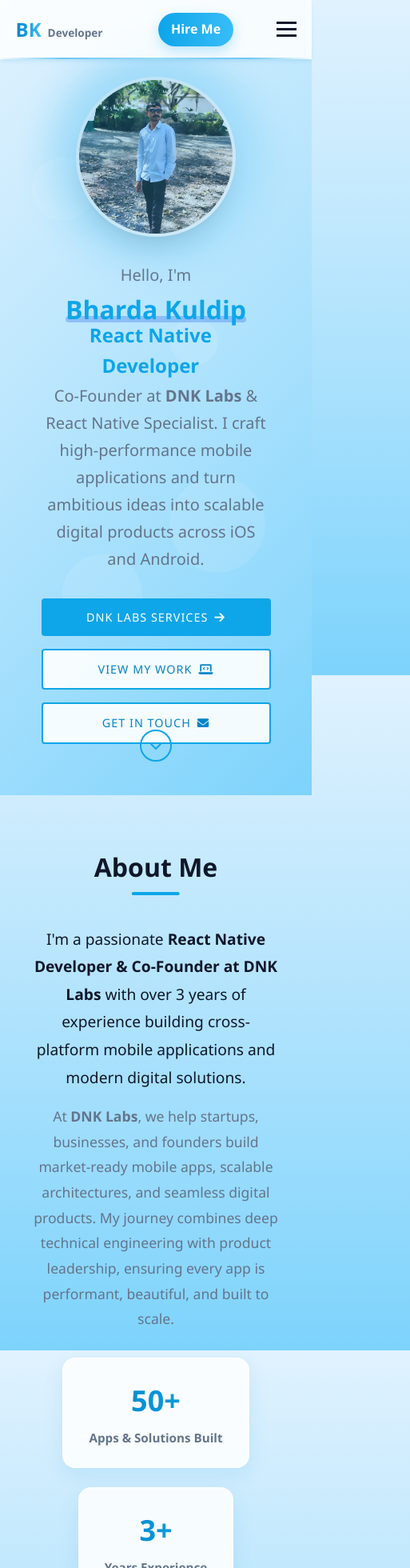
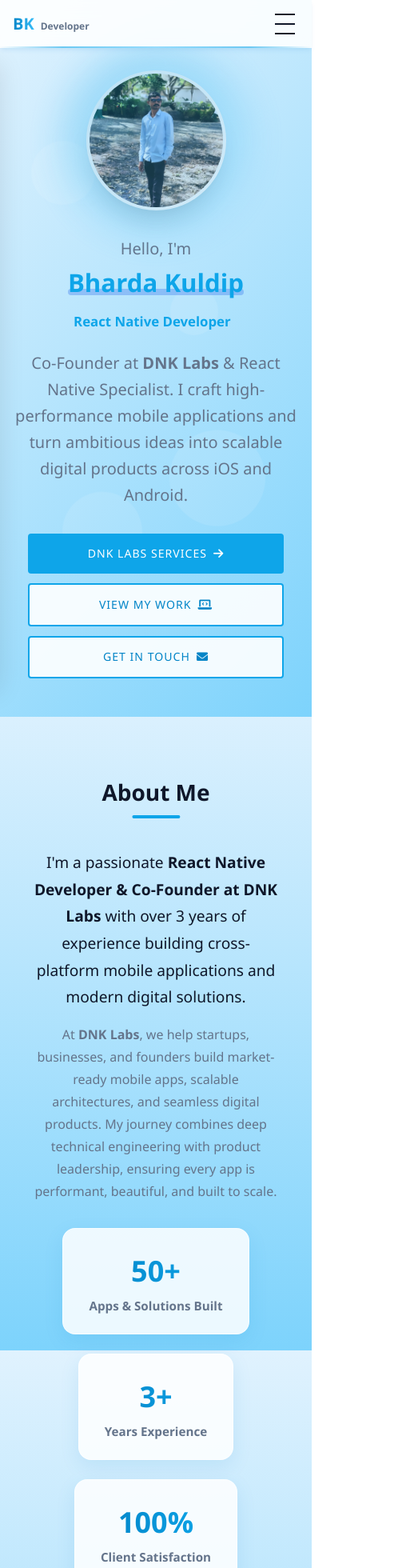
Before and after one commit to kuldip0107/bharda-kuldip-portfolio, a React (Vite) app: page / in a window 390 px wide. Shown: the top 1960 px of the page at 80% size, 513 px wide, since content can reach past the window. Built offline with nearby package versions, Linux system fonts and the light colour scheme.

Commit message:
fix(mobile): improve mobile responsiveness, drawer menu, and layout scaling

```diff
--- a/src/components/Header.jsx
+++ b/src/components/Header.jsx
@@ -40,12 +40,24 @@
     return () => window.removeEventListener('keydown', handleKeyDown);
   }, [menuOpen]);
 
+  // Lock body scroll when mobile menu is open
+  useEffect(() => {
+    if (menuOpen) {
+      document.body.style.overflow = 'hidden';
+    } else {
+      document.body.style.overflow = '';
+    }
+    return () => {
+      document.body.style.overflow = '';
+    };
+  }, [menuOpen]);
+
   const handleNavClick = (e, targetId) => {
     e.preventDefault();
     setMenuOpen(false);
     const targetElement = document.querySelector(targetId);
     if (targetElement) {
-      const headerHeight = document.querySelector('header')?.offsetHeight || 80;
+      const headerHeight = document.querySelector('header')?.offsetHeight || 70;
       const targetPosition = targetElement.offsetTop - headerHeight;
       window.scrollTo({
         top: targetPosition,
@@ -66,14 +78,14 @@
   return (
     <header
       style={{
-        background: isScrolled ? 'rgba(255, 255, 255, 0.98)' : 'rgba(255, 255, 255, 0.85)',
+        background: isScrolled ? 'rgba(255, 255, 255, 0.98)' : 'rgba(255, 255, 255, 0.88)',
         boxShadow: isScrolled ? '0 4px 20px rgba(0, 0, 0, 0.1)' : 'var(--shadow)',
         transform: isHidden ? 'translateY(-100%)' : 'translateY(0)',
         transition: 'transform 0.3s ease, background 0.3s ease, box-shadow 0.3s ease',
       }}
     >
       <nav>
-        <div className="logo" style={{ cursor: 'pointer' }} onClick={(e) => handleNavClick(e, '#home')}>
+        <div className="logo" onClick={(e) => handleNavClick(e, '#home')}>
           <span className="logo-text">BK</span>
           <span className="logo-subtitle">Developer</span>
         </div>
@@ -90,11 +102,22 @@
               </a>
             </li>
           ))}
+          <li className="mobile-cta-wrapper">
+            <a
+              href="#contact"
+              className="cta-button primary"
+              onClick={(e) => handleNavClick(e, '#contact')}
+            >
+              <span>Hire Me</span>
+              <i className="fas fa-paper-plane"></i>
+            </a>
+          </li>
         </ul>
 
+        <div className="nav-actions">
           <a
             href="#contact"
-          className="nav-cta"
+            className="nav-cta desktop-only"
             onClick={(e) => handleNavClick(e, '#contact')}
           >
             Hire Me
@@ -120,6 +143,7 @@
               style={menuOpen ? { transform: 'rotate(-45deg) translate(7px, -6px)' } : {}}
             />
           </div>
+        </div>
       </nav>
     </header>
   );
--- a/src/index.css
+++ b/src/index.css
@@ -19,6 +19,8 @@
 
 html {
     scroll-behavior: smooth;
+    overflow-x: hidden;
+    width: 100%;
 }
 
 body {
@@ -26,6 +28,9 @@
     color: var(--text-color);
     background: linear-gradient(180deg, #e0f2fe 0%, #bae6fd 40%, #7dd3fc 100%);
     background-attachment: fixed;
+    overflow-x: hidden;
+    width: 100%;
+    -webkit-font-smoothing: antialiased;
 }
 
 a {
@@ -712,82 +717,485 @@
     padding: 2rem 0;
 }
 
-/* Responsive Design */
+/* Responsive Design System */
+.nav-actions {
+    display: flex;
+    align-items: center;
+    gap: 0.75rem;
+}
+
+.mobile-cta-wrapper {
+    display: none;
+}
+
+@media (max-width: 992px) {
+    .nav-links {
+        gap: 1.25rem;
+    }
+    .hero-content {
+        gap: 2.5rem;
+    }
+}
+
 @media (max-width: 768px) {
+    /* Navbar & Mobile Drawer */
+    header {
+        background: rgba(255, 255, 255, 0.95);
+        backdrop-filter: blur(12px);
+    }
+
+    nav {
+        padding: 0.85rem 1.25rem;
+    }
+
+    .nav-cta.desktop-only {
+        display: none;
+    }
+
     .hamburger {
-        display: block;
+        display: flex;
+        flex-direction: column;
+        justify-content: center;
+        align-items: center;
+        width: 36px;
+        height: 36px;
+        z-index: 1001;
     }
 
     .nav-links {
         position: fixed;
-        top: 70px;
+        top: 60px;
         left: -100%;
         width: 100%;
-        height: calc(100vh - 70px);
-        background-color: var(--white);
+        height: calc(100vh - 60px);
+        background: rgba(255, 255, 255, 0.98);
+        backdrop-filter: blur(20px);
+        -webkit-backdrop-filter: blur(20px);
         flex-direction: column;
         align-items: center;
-        justify-content: center;
-        gap: 2rem;
-        transition: left 0.5s ease;
-        z-index: 900;
+        justify-content: flex-start;
+        padding: 2.5rem 1.5rem 3rem;
+        gap: 1.25rem;
+        transition: left 0.35s cubic-bezier(0.16, 1, 0.3, 1);
+        z-index: 1000;
+        overflow-y: auto;
+        box-shadow: 0 20px 30px rgba(0, 0, 0, 0.1);
     }
 
     .nav-links.active {
         left: 0;
+    }
+
+    .nav-links li {
+        width: 100%;
+        text-align: center;
+    }
+
+    .nav-links a {
+        display: block;
+        font-size: 1.15rem;
+        font-weight: 600;
+        padding: 0.75rem 1rem;
+        width: 100%;
+        border-radius: 12px;
+    }
+
+    .mobile-cta-wrapper {
+        display: block;
+        width: 100%;
+        margin-top: 1rem;
+        padding-top: 1rem;
+        border-top: 1px dashed rgba(14, 165, 233, 0.3);
+    }
+
+    .mobile-cta-wrapper .cta-button {
+        width: 100%;
+        max-width: 280px;
+        margin: 0 auto;
+        padding: 0.85rem 1.5rem;
+        font-size: 1rem;
+    }
+
+    /* Sections Padding & Headers */
+    section {
+        padding: 4.5rem 1.25rem 2.5rem;
+        overflow-x: hidden;
+    }
+
+    .container {
+        padding: 0;
+        width: 100%;
+    }
+
+    .section-title {
+        font-size: 2rem;
+        margin-bottom: 2.25rem;
+    }
+
+    /* Hero Section */
+    .hero {
+        min-height: auto;
+        padding: 6.5rem 1.25rem 3.5rem;
+        overflow: hidden;
     }
 
     .hero-content {
         grid-template-columns: 1fr;
         text-align: center;
         gap: 2rem;
+        padding: 0;
+        width: 100%;
+    }
+
+    .hero-image {
+        order: 1;
+    }
+
+    .hero-text {
+        order: 2;
+        width: 100%;
     }
 
     .image-container {
-        width: 250px;
-        height: 250px;
+        width: 220px;
+        height: 220px;
+        margin: 0 auto;
     }
 
     .hero h1 {
-        font-size: 2.5rem;
-    }
-
-    .hero h2 {
-        font-size: 1.5rem;
+        font-size: 2.35rem;
+        line-height: 1.2;
+        margin-bottom: 0.65rem;
+    }
+
+    .typing-text {
+        font-size: 1.25rem;
+        height: auto;
+        min-height: 2.4rem;
+        justify-content: center;
+        margin-bottom: 1rem;
+    }
+
+    .hero-description {
+        font-size: 0.98rem;
+        line-height: 1.65;
+        margin: 0 auto 1.75rem;
+        max-width: 100%;
     }
 
     .hero-buttons {
+        display: flex;
+        flex-direction: column;
+        align-items: stretch;
+        width: 100%;
+        max-width: 320px;
+        margin: 0 auto;
+        gap: 0.75rem;
+    }
+
+    .hero-buttons .cta-button {
+        width: 100%;
         justify-content: center;
-    }
-
-    section {
-        padding: 4rem 5%;
-    }
-
-    h2 {
+        padding: 0.85rem 1.25rem;
+        font-size: 0.88rem;
+    }
+
+    .scroll-indicator {
+        display: none;
+    }
+
+    /* About Section */
+    .about-content {
+        gap: 1.5rem;
+    }
+
+    .about-text p {
+        font-size: 1rem;
+        line-height: 1.75;
+        margin-bottom: 1.25rem;
+    }
+
+    .about-stats {
+        display: grid;
+        grid-template-columns: repeat(3, 1fr);
+        gap: 0.75rem;
+        width: 100%;
+        margin-top: 1.75rem;
+    }
+
+    .stat-item {
+        padding: 1.2rem 0.5rem;
+        min-width: 0;
+        border-radius: 14px;
+    }
+
+    .stat-number {
+        font-size: 1.75rem;
+    }
+
+    .stat-label {
+        font-size: 0.78rem;
+        line-height: 1.3;
+    }
+
+    /* Services Section */
+    .services {
+        padding: 4.5rem 1.25rem 2.5rem;
+    }
+
+    .section-header-block {
+        margin-bottom: 2rem;
+    }
+
+    .agency-badge {
+        font-size: 0.78rem;
+        padding: 0.35rem 0.85rem;
+        max-width: 100%;
+    }
+
+    .section-subtitle {
+        font-size: 0.98rem;
+        line-height: 1.6;
+    }
+
+    .services-grid {
+        grid-template-columns: 1fr;
+        gap: 1.25rem;
+        width: 100%;
+    }
+
+    .service-card {
+        padding: 1.5rem 1.25rem;
+        border-radius: 16px;
+    }
+
+    .service-title {
+        font-size: 1.2rem;
+    }
+
+    .service-description {
+        font-size: 0.9rem;
+        margin-bottom: 1rem;
+    }
+
+    .service-features li {
+        font-size: 0.82rem;
+    }
+
+    .services-cta-banner {
+        padding: 1.75rem 1.25rem;
+        margin-top: 2rem;
+        border-radius: 16px;
+        text-align: center;
+    }
+
+    .cta-banner-text h3 {
+        font-size: 1.3rem;
+    }
+
+    .cta-banner-text p {
+        font-size: 0.92rem;
+        margin-bottom: 1.25rem;
+    }
+
+    .cta-banner-content .cta-button {
+        width: 100%;
+        justify-content: center;
+    }
+
+    /* Skills Section */
+    .skills {
+        padding: 4.5rem 1.25rem 2.5rem;
+    }
+
+    .skills-grid {
+        grid-template-columns: 1fr;
+        gap: 1.25rem;
+        width: 100%;
+    }
+
+    .skill-category {
+        padding: 1.5rem 1.25rem;
+        border-radius: 16px;
+    }
+
+    .skill-category h3 {
+        font-size: 1.2rem;
+        margin-bottom: 1.25rem;
+    }
+
+    /* Projects Section */
+    .projects {
+        padding: 4.5rem 1.25rem 2.5rem;
+    }
+
+    .project-grid {
+        grid-template-columns: 1fr;
+        gap: 1.5rem;
+        width: 100%;
+    }
+
+    .project-card {
+        border-radius: 16px;
+    }
+
+    .project-card img {
+        height: 190px;
+    }
+
+    .project-card h3 {
+        font-size: 1.25rem;
+        margin: 0.85rem 1.25rem 0.35rem;
+    }
+
+    .project-card p {
+        font-size: 0.9rem;
+        padding: 0 1.25rem 1.25rem;
+    }
+
+    .project-links {
+        padding: 0 1.25rem 1.25rem;
+        flex-wrap: wrap;
+        gap: 0.75rem;
+    }
+
+    /* Contact Section */
+    .contact {
+        padding: 4.5rem 1.25rem 2.5rem;
+    }
+
+    .contact-content {
+        gap: 2rem;
+        width: 100%;
+    }
+
+    .contact-intro h3 {
+        font-size: 1.35rem;
+    }
+
+    .contact-intro p {
+        font-size: 0.95rem;
+        margin-bottom: 1.25rem;
+    }
+
+    .contact-details {
+        grid-template-columns: 1fr;
+        gap: 0.75rem;
+        width: 100%;
+        margin-bottom: 1.5rem;
+    }
+
+    .contact-item {
+        padding: 0.85rem 1rem;
+        width: 100%;
+    }
+
+    .contact-item p {
+        word-break: break-all;
+        font-size: 0.88rem;
+    }
+
+    .social-links {
+        gap: 0.85rem;
+        margin-top: 1.25rem;
+    }
+
+    .social-links a {
+        width: 48px;
+        height: 48px;
+        font-size: 1.15rem;
+    }
+
+    #contact-form {
+        padding: 1.25rem;
+        border-radius: 16px;
+        width: 100%;
+        margin: 0 auto 1.5rem;
+    }
+
+    #contact-form input,
+    #contact-form textarea {
+        font-size: 16px; /* Prevents auto-zoom on iOS */
+        padding: 0.85rem;
+    }
+
+    #contact-form button[type="submit"] {
+        width: 100%;
+        justify-content: center;
+    }
+
+    /* Footer */
+    footer {
+        padding: 2rem 1.25rem;
+    }
+
+    .footer-content {
+        flex-direction: column;
+        text-align: center;
+        gap: 1.25rem;
+    }
+
+    .footer-links {
+        flex-wrap: wrap;
+        justify-content: center;
+        gap: 1rem;
+    }
+}
+
+@media (max-width: 480px) {
+    nav {
+        padding: 0.75rem 1rem;
+    }
+
+    .logo {
+        font-size: 1.25rem;
+    }
+
+    .logo-subtitle {
+        font-size: 0.75rem;
+    }
+
+    .hero {
+        padding: 5.5rem 1rem 3rem;
+    }
+
+    .hero h1 {
+        font-size: 1.95rem;
+    }
+
+    .typing-text {
+        font-size: 1.05rem;
+    }
+
+    .image-container {
+        width: 175px;
+        height: 175px;
+    }
+
+    .section-title {
+        font-size: 1.75rem;
+        margin-bottom: 2rem;
+    }
+
+    .about-stats {
+        grid-template-columns: 1fr;
+        gap: 0.75rem;
+    }
+
+    .stat-item {
+        padding: 1.25rem 1rem;
+    }
+
+    .stat-number {
         font-size: 2rem;
     }
-}
-
-@media (max-width: 480px) {
-    .image-container {
-        width: 200px;
-        height: 200px;
-    }
-
-    .hero h1 {
-        font-size: 2rem;
-    }
-
-    .hero-buttons {
-        flex-direction: column;
-        align-items: center;
-    }
-
-    .cta-button {
-        width: 100%;
-        max-width: 300px;
-        justify-content: center;
+
+    .stat-label {
+        font-size: 0.9rem;
+    }
+
+    .cta-banner-text h3 {
+        font-size: 1.15rem;
     }
 }
 
```
Lines whose indentation alone changed are shown as unchanged.
